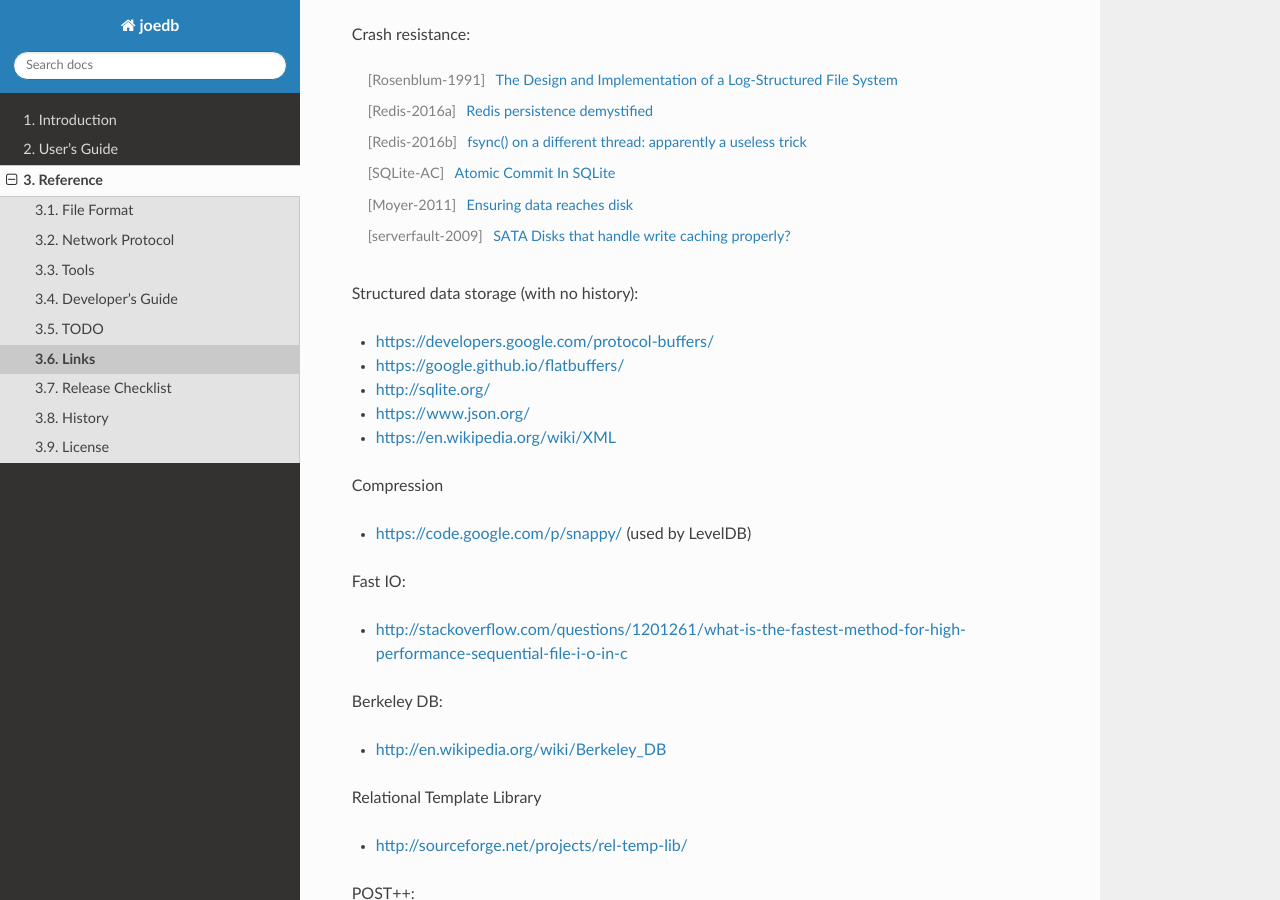
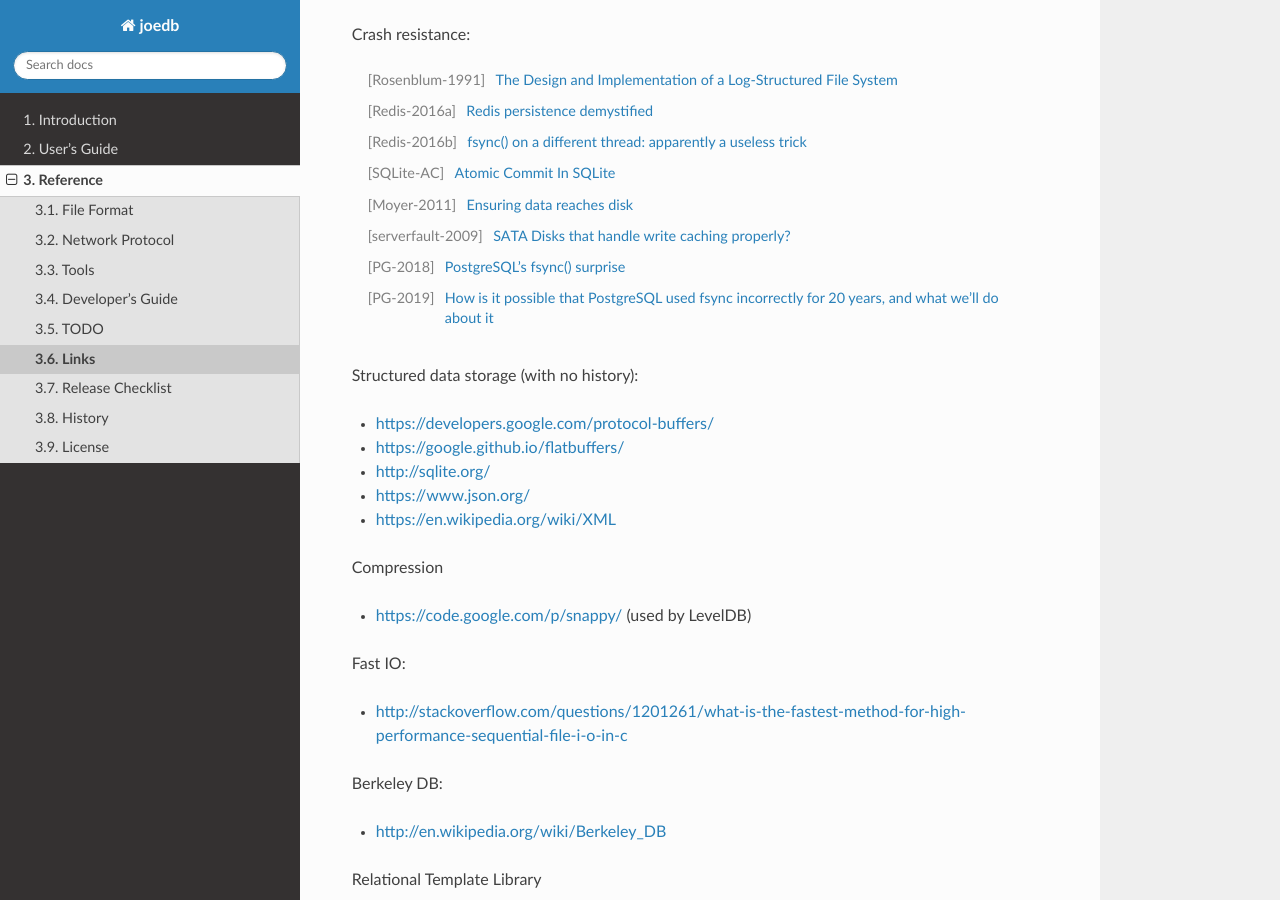
Before and after one commit to Remi-Coulom/joedb, a Sphinx documentation site: the page built from doc/source/links.rst, in a window 1280 px wide and 900 px high, scrolled down 809 px. Built offline with Sphinx 7.4.7 and the Read the Docs theme 2.0.0, drawn with Linux system fonts in a browser that asks for light colours; formulas are drawn with MathJax 3.

Commit message:
link to PostgreSQL fsync problem

```diff
--- a/doc/source/links.rst
+++ b/doc/source/links.rst
@@ -37,6 +37,9 @@
 .. [SQLite-AC] `Atomic Commit In SQLite <http://sqlite.org/atomiccommit.html>`_
 .. [Moyer-2011] `Ensuring data reaches disk <http://lwn.net/Articles/457667/>`_
 .. [serverfault-2009] `SATA Disks that handle write caching properly? <http://serverfault.com/questions/15404/sata-disks-that-handle-write-caching-properly>`_
+.. [PG-2018] `PostgreSQL's fsync() surprise <https://lwn.net/Articles/752063/>`_
+
+.. [PG-2019] `How is it possible that PostgreSQL used fsync incorrectly for 20 years, and what we'll do about it <https://archive.fosdem.org/2019/schedule/event/postgresql_fsync/>`_
 
 Structured data storage (with no history):
 
```
